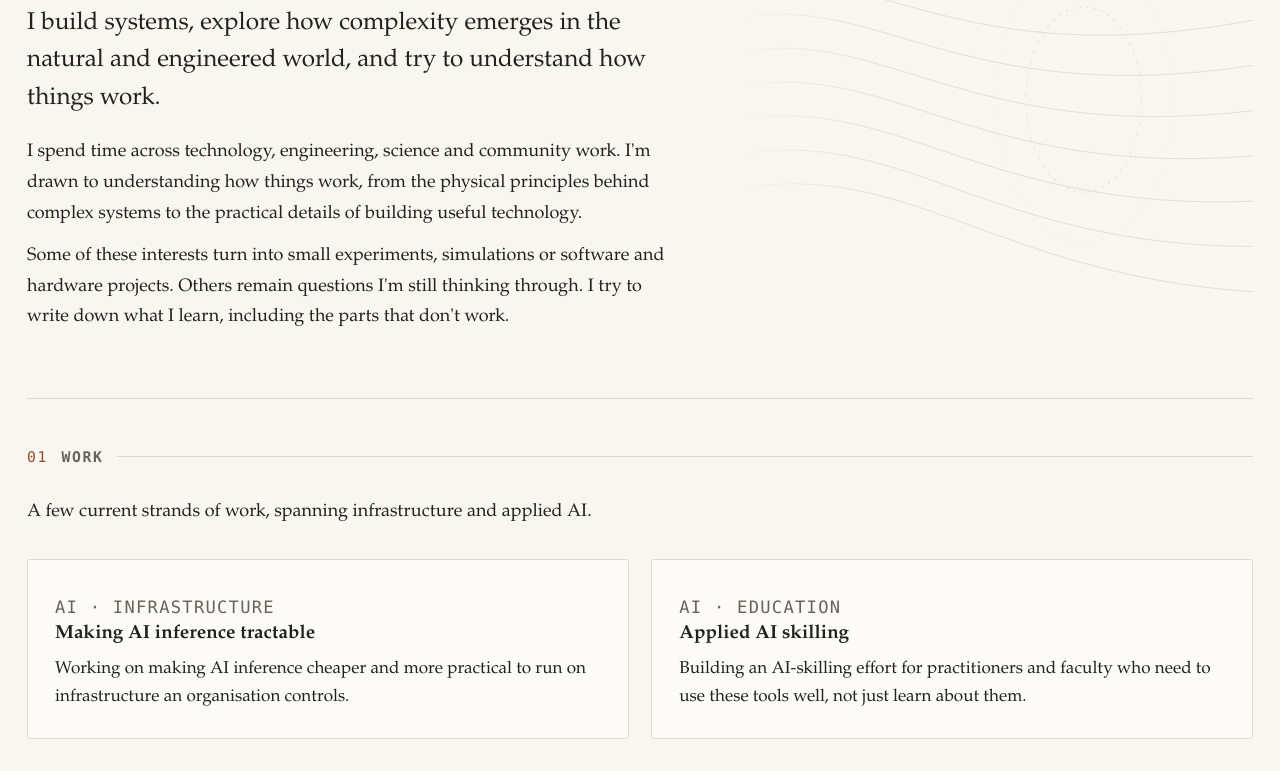
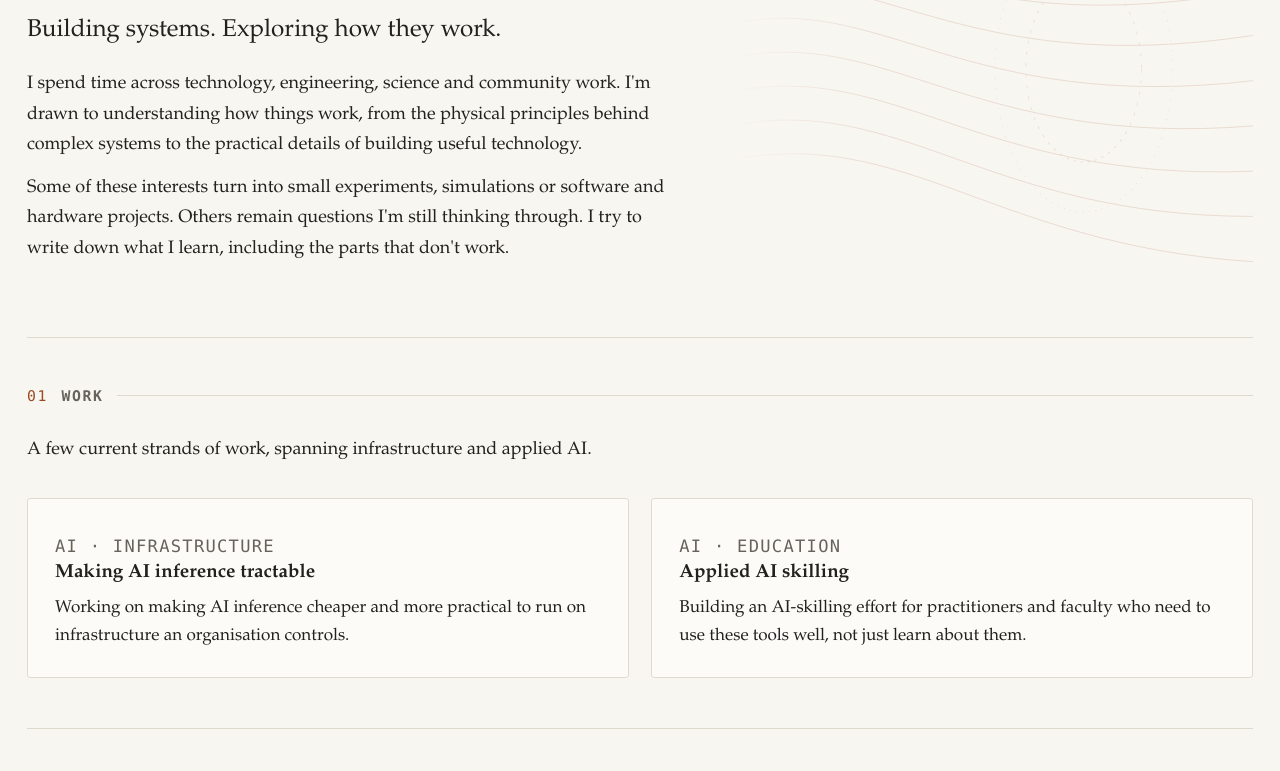
Before and after one commit to praveenchandrahas/praveenchandrahas.github.io, a plain HTML site: page index.html in a window 1280 px wide. Shown: the part 263-1034 px from the top of the page. Drawn offline with Linux system fonts and the light colour scheme.

Commit message:
Simplify homepage tagline

```diff
--- a/index.html
+++ b/index.html
@@ -28,7 +28,7 @@
   <div class="hero-in">
     <p class="eyebrow"><b>●</b> Hyderabad, India</p>
     <h1 id="page-title">Praveen Chandrahas</h1>
-    <p class="lede">I build systems, explore how complexity emerges in the natural and engineered world, and try to understand how things work.</p>
+    <p class="lede">Building systems. Exploring how they work.</p>
     <p class="body">I spend time across technology, engineering, science and community work. I'm drawn to understanding how things work, from the physical principles behind complex systems to the practical details of building useful technology.</p>
     <p class="body">Some of these interests turn into small experiments, simulations or software and hardware projects. Others remain questions I'm still thinking through. I try to write down what I learn, including the parts that don't work.</p>
   </div>
```
